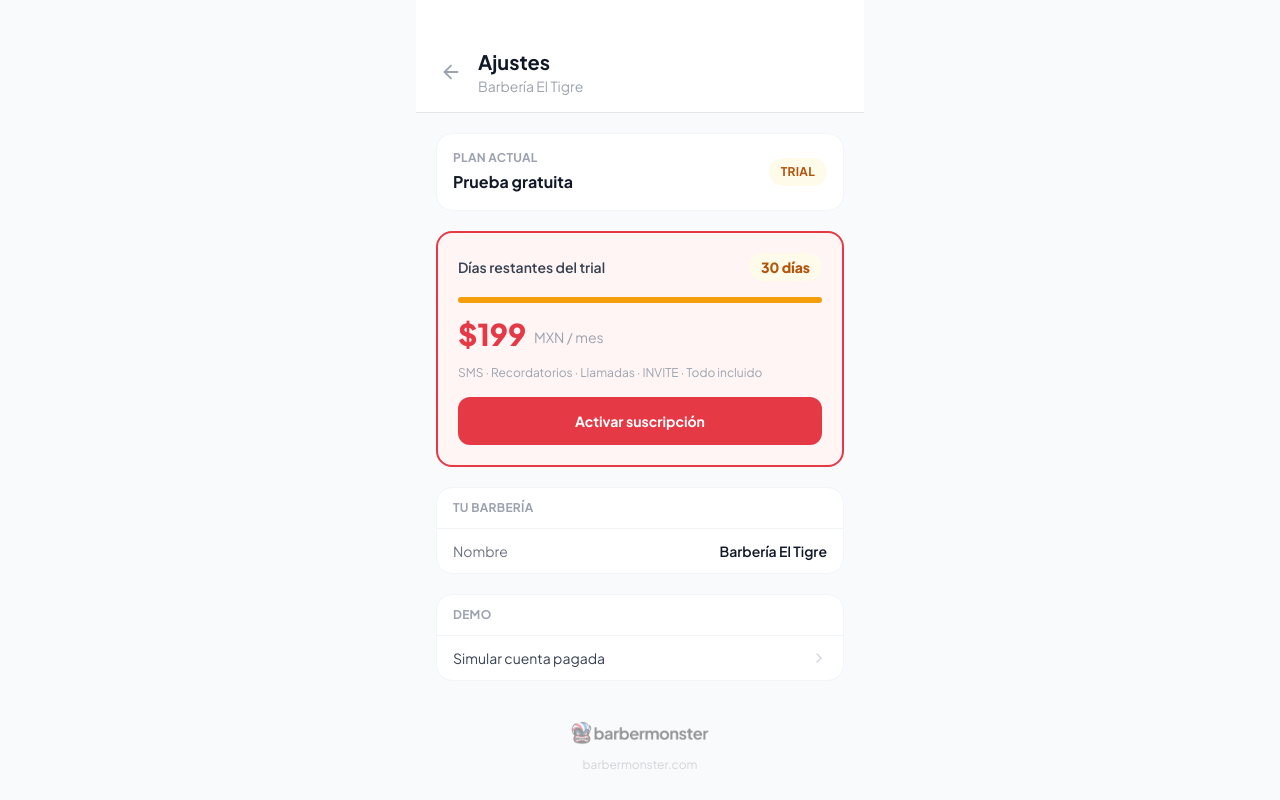
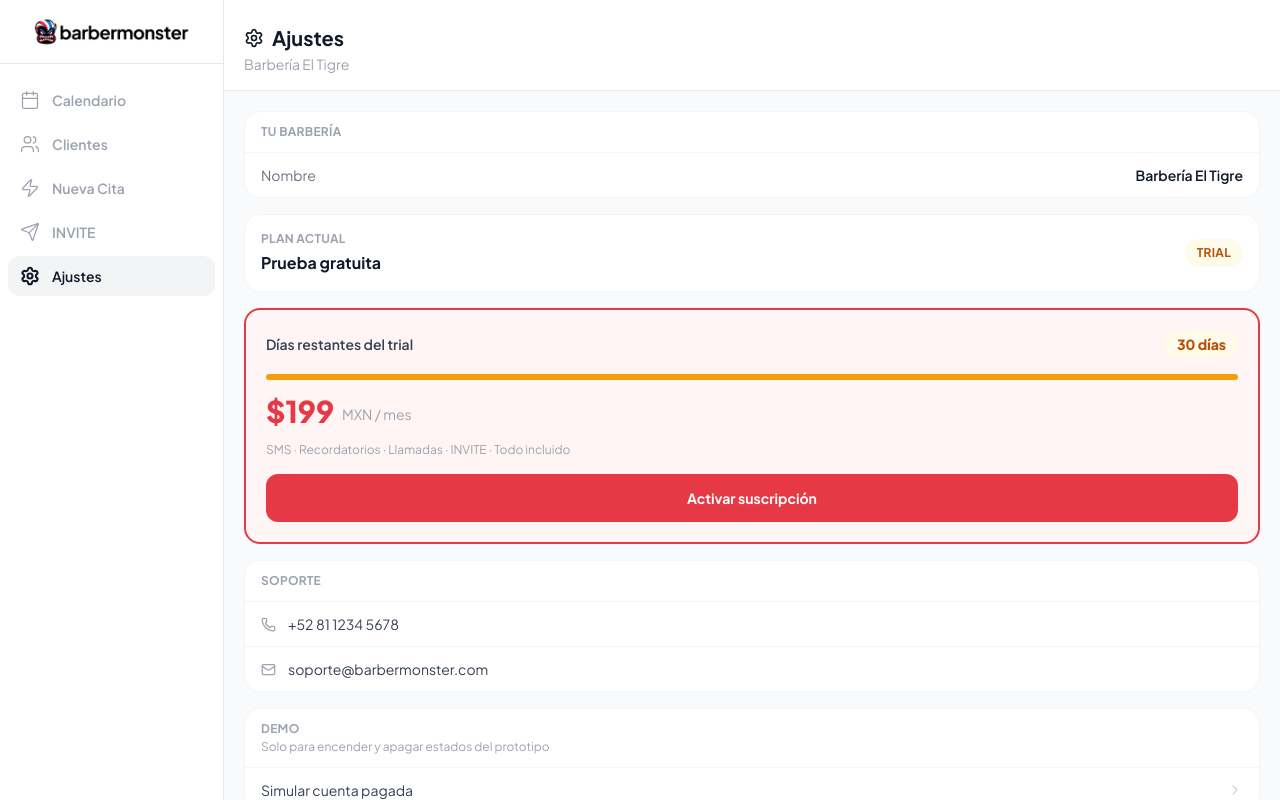
Before and after one commit to eugeniocez/bm-lite-prototype, a React (Vite) app: page /settings in a window 1280 px wide. Built offline with nearby package versions, Linux system fonts and the light colour scheme.

Commit message:
style: Settings con navbar, nuevo orden de secciones, soporte ficticio, demo label, logo h-12, botón + reducido

```diff
--- a/src/App.jsx
+++ b/src/App.jsx
@@ -15,7 +15,7 @@ import SettingsPage from './pages/Settings'
 
 function AppContent() {
   const location = useLocation()
-  const sinNav = ['/bienvenida', '/registro', '/login', '/trial', '/trial-demo', '/quickconfirm', '/settings'].includes(location.pathname)
+  const sinNav = ['/bienvenida', '/registro', '/login', '/trial', '/trial-demo', '/quickconfirm'].includes(location.pathname)
   const vistaPreviamente = localStorage.getItem('bm-bienvenida-vista') === 'true'
 
   if (location.pathname === '/' && vistaPreviamente) {
--- a/src/components/shared/BottomNav.jsx
+++ b/src/components/shared/BottomNav.jsx
@@ -28,9 +28,9 @@ export default function BottomNav() {
       <div className="flex-1 flex flex-col items-center pb-2">
         <Link
           to="/quickbook"
-          className="w-14 h-14 -mt-5 bg-gray-900 dark:bg-white rounded-full flex items-center justify-center shadow-lg active:scale-95 transition-transform"
+          className="w-12 h-12 -mt-4 bg-gray-900 dark:bg-white rounded-full flex items-center justify-center shadow-lg active:scale-95 transition-transform"
         >
-          <Plus size={26} className="text-white dark:text-gray-900" strokeWidth={2.5} />
+          <Plus size={22} className="text-white dark:text-gray-900" strokeWidth={2.5} />
         </Link>
         <span className={`text-xs mt-1 ${pathname.startsWith('/quickbook') ? 'font-bold text-gray-900 dark:text-white' : 'font-medium text-gray-400 dark:text-gray-600'}`}>
           Nueva Cita
--- a/src/pages/Settings.jsx
+++ b/src/pages/Settings.jsx
@@ -1,5 +1,4 @@
-import { Settings, Shield, ChevronRight, ArrowLeft } from 'lucide-react'
-import { useNavigate } from 'react-router-dom'
+import { Settings, Shield, ChevronRight, Phone, Mail } from 'lucide-react'
 import { useNegocioStore } from '../store/negocio'
 import PageHeader from '../components/shared/PageHeader'
 
@@ -13,28 +12,29 @@ function diasRestantes(fechaRegistro) {
 }
 
 export default function SettingsPage() {
-  const navigate = useNavigate()
   const { nombreBarberia, plan, fechaRegistro, activarSuscripcion } = useNegocioStore()
   const esTrial = plan === 'trial'
   const dias = diasRestantes(fechaRegistro)
   const urgente = dias <= 5
 
   return (
-    <div className="h-screen bg-gray-50 dark:bg-gray-950 flex flex-col overflow-hidden">
-      <div className="flex flex-col flex-1 w-full max-w-md mx-auto overflow-hidden">
-      <div className="px-5 pt-12 pb-4 border-b border-gray-200 dark:border-gray-800 bg-white dark:bg-gray-900 shrink-0 flex items-center gap-3">
-        <button onClick={() => navigate(-1)} className="p-1 text-gray-400 hover:text-gray-900 dark:hover:text-white transition-colors">
-          <ArrowLeft size={22} />
-        </button>
-        <div>
-          <h1 className="text-xl font-bold text-gray-900 dark:text-white">Ajustes</h1>
-          <p className="text-sm text-gray-400 dark:text-gray-500">{nombreBarberia}</p>
+    <div className="flex flex-col flex-1 bg-gray-50 dark:bg-gray-950 overflow-hidden">
+      <PageHeader title="Ajustes" subtitle={nombreBarberia} icon={Settings} />
+
+      <div className="flex-1 overflow-y-auto px-5 py-5 space-y-4 pb-24">
+
+        {/* Tu barbería */}
+        <div className="bg-white dark:bg-gray-900 rounded-2xl border border-gray-100 dark:border-gray-800 overflow-hidden">
+          <div className="px-4 py-3 border-b border-gray-100 dark:border-gray-800">
+            <p className="text-xs font-bold text-gray-400 uppercase tracking-wide">Tu barbería</p>
+          </div>
+          <div className="px-4 py-3 flex items-center justify-between">
+            <p className="text-sm text-gray-500 dark:text-gray-400">Nombre</p>
+            <p className="text-sm font-semibold text-gray-900 dark:text-white">{nombreBarberia}</p>
+          </div>
         </div>
-      </div>
 
-      <div className="flex-1 overflow-hidden px-5 py-5 space-y-5">
-
-        {/* Badge de plan */}
+        {/* Plan actual */}
         <div className="bg-white dark:bg-gray-900 rounded-2xl border border-gray-100 dark:border-gray-800 px-4 py-4 flex items-center justify-between">
           <div>
             <p className="text-xs font-bold text-gray-400 dark:text-gray-500 uppercase tracking-wide mb-1">Plan actual</p>
@@ -55,43 +55,27 @@ export default function SettingsPage() {
 
         {/* CTA suscripción — solo en trial */}
         {esTrial && (
-          <div
-            className="rounded-2xl p-5 space-y-4"
-            style={{ border: `2px solid ${ACCENT}`, background: '#FFF5F5' }}
-          >
-            {/* Contador */}
+          <div className="rounded-2xl p-5 space-y-4" style={{ border: `2px solid ${ACCENT}`, background: '#FFF5F5' }}>
             <div className="flex items-center justify-between">
               <p className="text-sm font-semibold text-gray-700">Días restantes del trial</p>
               <span
                 className="text-sm font-extrabold px-3 py-1 rounded-full"
-                style={urgente
-                  ? { background: '#FEF2F2', color: ACCENT }
-                  : { background: '#FFFBEB', color: '#B45309' }
-                }
+                style={urgente ? { background: '#FEF2F2', color: ACCENT } : { background: '#FFFBEB', color: '#B45309' }}
               >
                 {dias === 0 ? 'Expirado' : dias === 1 ? '1 día' : `${dias} días`}
               </span>
             </div>
-
-            {/* Barra de progreso */}
             <div className="w-full bg-gray-200 rounded-full h-1.5">
               <div
                 className="h-1.5 rounded-full transition-all"
-                style={{
-                  width: `${Math.max(4, (dias / 30) * 100)}%`,
-                  background: urgente ? ACCENT : '#F59E0B'
-                }}
+                style={{ width: `${Math.max(4, (dias / 30) * 100)}%`, background: urgente ? ACCENT : '#F59E0B' }}
               />
             </div>
-
-            {/* Precio */}
             <div className="flex items-end gap-2">
               <p className="text-3xl font-extrabold leading-none" style={{ color: ACCENT }}>$199</p>
               <p className="text-gray-400 text-sm mb-0.5">MXN / mes</p>
             </div>
             <p className="text-xs text-gray-400">SMS · Recordatorios · Llamadas · INVITE · Todo incluido</p>
-
-            {/* Botón */}
             <button
               onClick={activarSuscripcion}
               className="w-full text-white font-bold py-3.5 rounded-xl text-sm transition-all active:scale-[.98]"
@@ -102,7 +86,7 @@ export default function SettingsPage() {
           </div>
         )}
 
-        {/* Plan activo — confirmación */}
+        {/* Plan activo */}
         {!esTrial && (
           <div className="bg-white dark:bg-gray-900 rounded-2xl border border-gray-100 dark:border-gray-800 px-4 py-4 flex items-center gap-3">
             <div className="w-9 h-9 bg-green-100 rounded-xl flex items-center justify-center shrink-0">
@@ -115,21 +99,26 @@ export default function SettingsPage() {
           </div>
         )}
 
-        {/* Sección info barbería */}
+        {/* Soporte */}
         <div className="bg-white dark:bg-gray-900 rounded-2xl border border-gray-100 dark:border-gray-800 overflow-hidden">
           <div className="px-4 py-3 border-b border-gray-100 dark:border-gray-800">
-            <p className="text-xs font-bold text-gray-400 uppercase tracking-wide">Tu barbería</p>
+            <p className="text-xs font-bold text-gray-400 uppercase tracking-wide">Soporte</p>
           </div>
-          <div className="px-4 py-3 flex items-center justify-between">
-            <p className="text-sm text-gray-500 dark:text-gray-400">Nombre</p>
-            <p className="text-sm font-semibold text-gray-900 dark:text-white">{nombreBarberia}</p>
+          <div className="px-4 py-3 flex items-center gap-3 border-b border-gray-100 dark:border-gray-800">
+            <Phone size={15} className="text-gray-400 shrink-0" />
+            <p className="text-sm text-gray-700 dark:text-gray-300">+52 81 1234 5678</p>
+          </div>
+          <div className="px-4 py-3 flex items-center gap-3">
+            <Mail size={15} className="text-gray-400 shrink-0" />
+            <p className="text-sm text-gray-700 dark:text-gray-300">soporte@barbermonster.com</p>
           </div>
         </div>
 
-        {/* Demo — toggle plan */}
+        {/* Demo */}
         <div className="bg-white dark:bg-gray-900 rounded-2xl border border-gray-100 dark:border-gray-800 overflow-hidden">
           <div className="px-4 py-3 border-b border-gray-100 dark:border-gray-800">
             <p className="text-xs font-bold text-gray-400 uppercase tracking-wide">Demo</p>
+            <p className="text-xs text-gray-400 mt-0.5">Solo para encender y apagar estados del prototipo</p>
           </div>
           <button
             onClick={esTrial ? activarSuscripcion : () => useNegocioStore.setState({ plan: 'trial' })}
@@ -142,15 +131,14 @@ export default function SettingsPage() {
           </button>
         </div>
 
-      {/* Logo */}
+        {/* Logo */}
         <div className="flex flex-col items-center pt-4 pb-2 gap-2">
-          <img src="/logo.webp" alt="BarberMonster" className="h-8 dark:hidden opacity-40" />
-          <img src="/logo-white.webp" alt="BarberMonster" className="h-8 hidden dark:block opacity-40" />
+          <img src="/logo.webp" alt="BarberMonster" className="h-12 dark:hidden opacity-40" />
+          <img src="/logo-white.webp" alt="BarberMonster" className="h-12 hidden dark:block opacity-40" />
           <p className="text-xs text-gray-300 dark:text-gray-700">barbermonster.com</p>
         </div>
 
       </div>
     </div>
-    </div>
   )
 }
```
